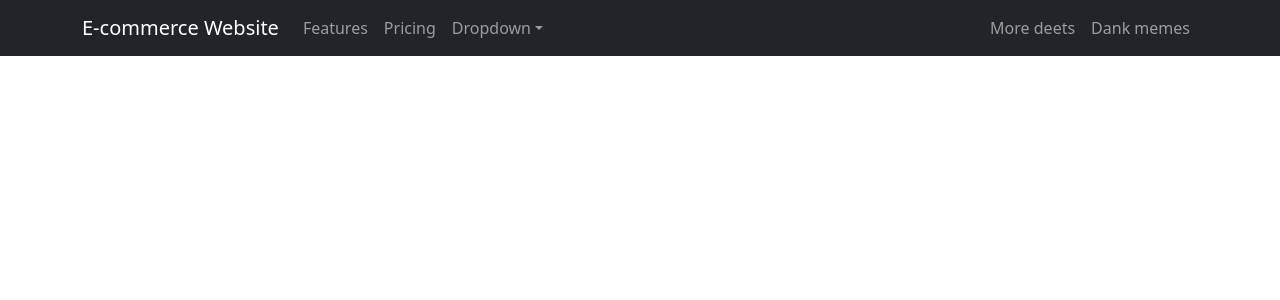
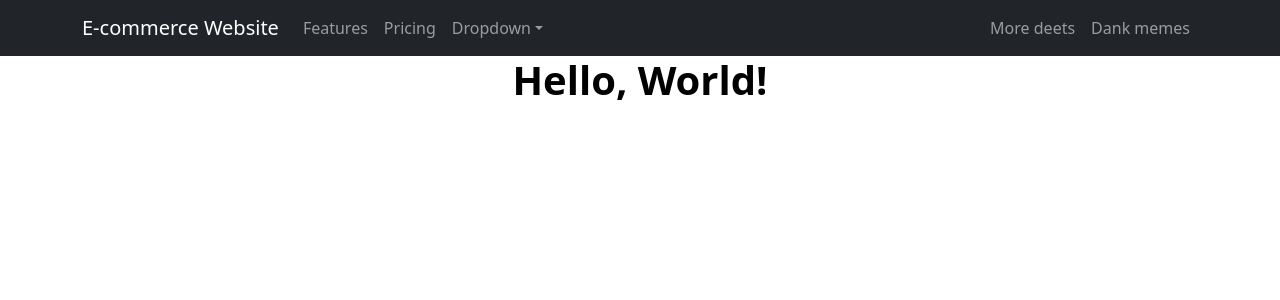
Before and after one commit to Ciezo/demo-react-app, a React (Create React App) app: page / in a window 1280 px wide. Shown: the top 300 px of the page. Built offline with nearby package versions, Linux system fonts and the light colour scheme.

Commit message:
Reusable Header
Header.js has now text and size properties

```diff
--- a/src/App.js
+++ b/src/App.js
@@ -1,8 +1,13 @@
 import CustomNavbar from './components/Navbar';
+import Header from './components/Header';
+
 function App() {
   return (
     <div>
       <CustomNavbar />
+      <Header
+      text={"Hello, World!"}
+      size={6}/>
     </div>
   );
 }
--- a/src/components/Header.js
+++ b/src/components/Header.js
@@ -1,8 +1,12 @@
 import React from "react";
 
-function Header(){
+function Header({ text, size }){
     return(
-      <header>Sample header</header>
+      <div className="text-center">
+        {/* The size property renders different sizes from 1 to 6
+        https://getbootstrap.com/docs/5.0/content/typography/#display-headings*/}
+        <h1 className={`display-${size} fw-bold text-body-emphasis`}>{text}</h1>
+      </div>
     )
   }
 
```
